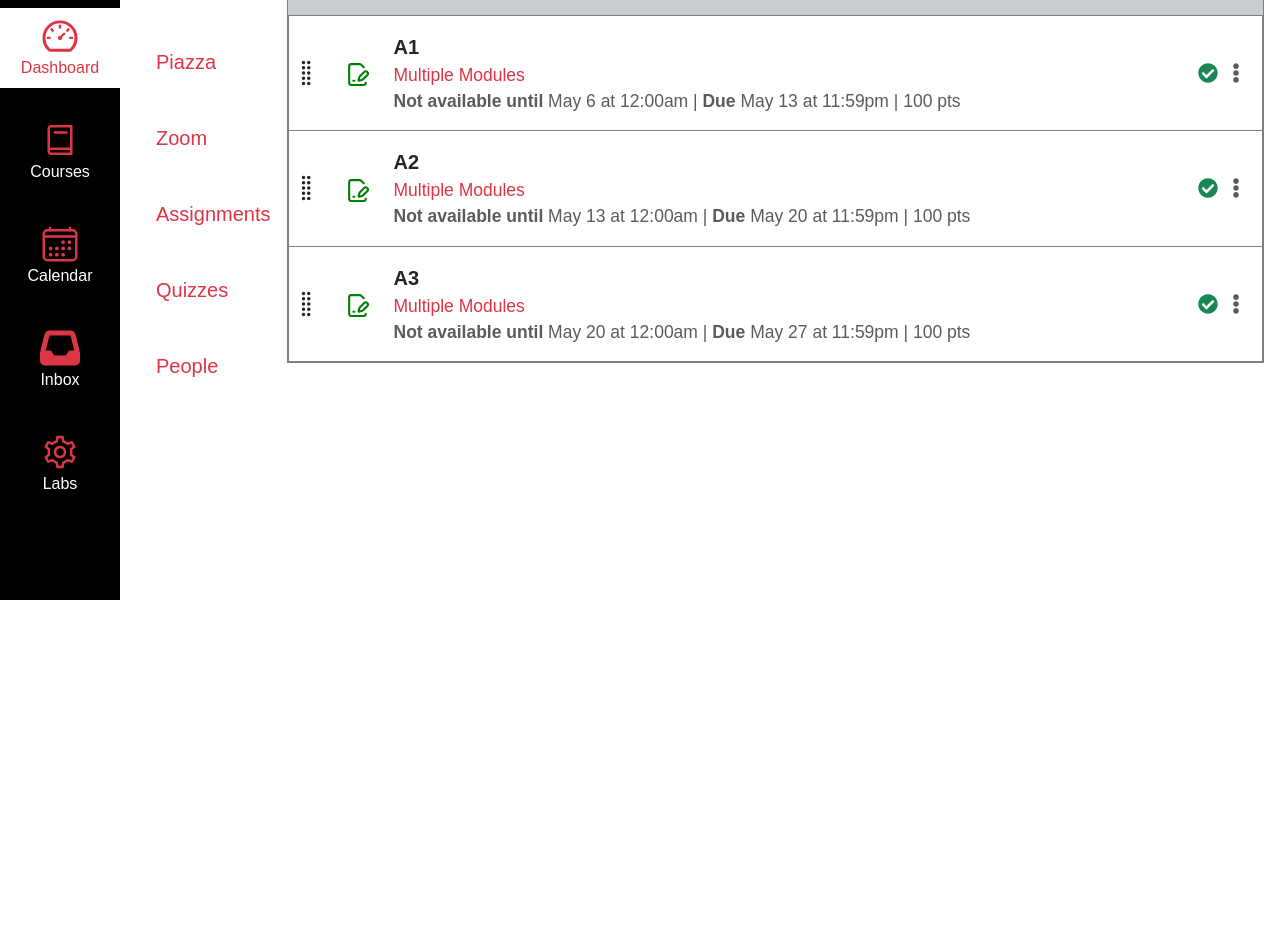
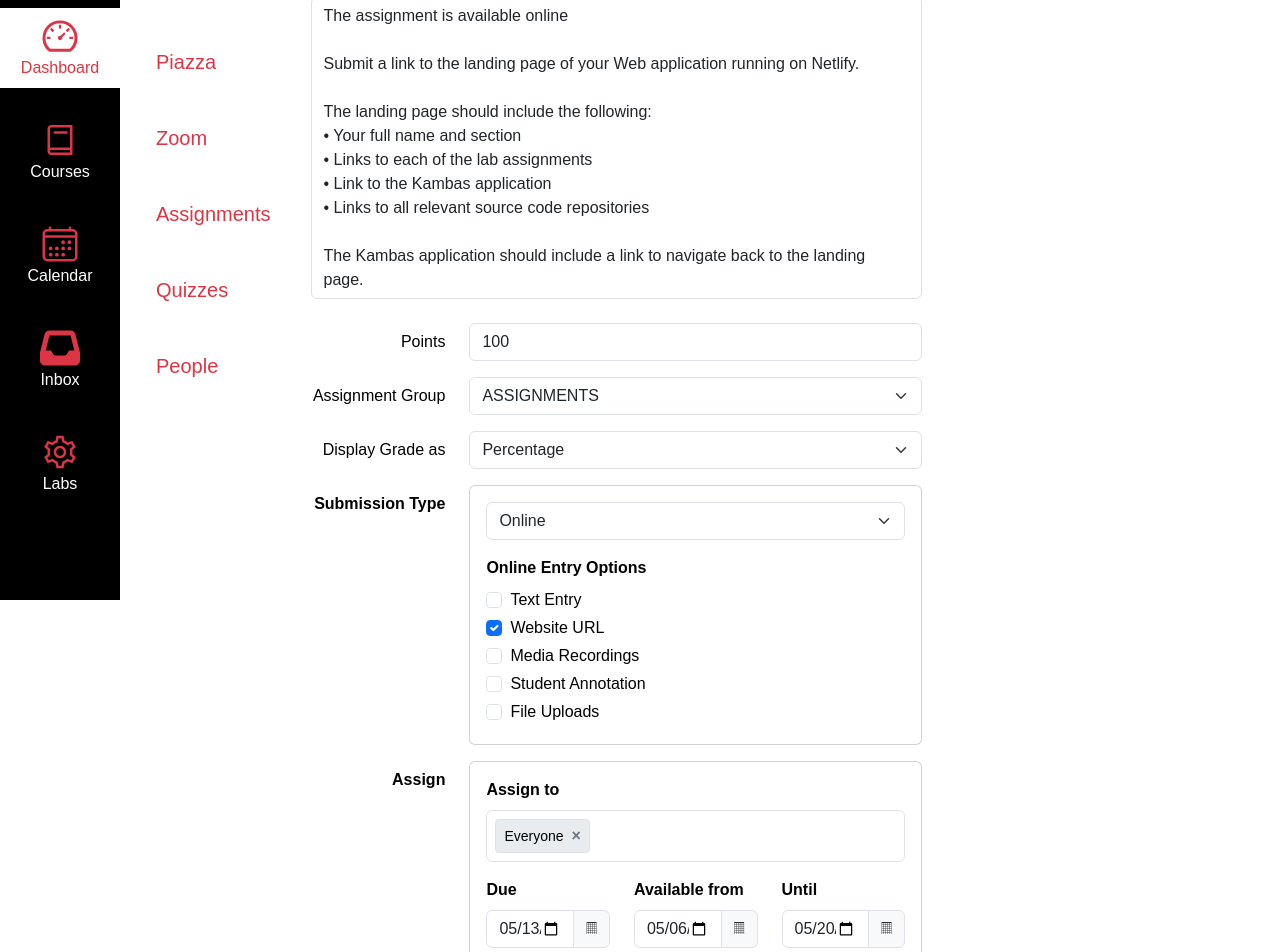
Before and after one commit to nishit3/webdev-assignment-1-nishit3, a Next.js app: page /Courses/1/Assignments in a window 1280 px wide. Shown: the part 200-1152 px from the top of the page. Before the commit the page ends 800 px from the top, so only its background shows below. Built offline with nearby package versions, Linux system fonts and the light colour scheme.

Commit message:
fix lab2

```diff
--- a/src/app/(Kambaz)/Courses/[cid]/Assignments/[aid]/page.js
+++ b/src/app/(Kambaz)/Courses/[cid]/Assignments/[aid]/page.js
@@ -269,7 +269,6 @@ The Kambas application should include a link to navigate back to the landing pag
                           id="wd-due-date"
                           defaultValue="2024-05-13T23:59"
                         />
-                        <InputGroup.Text>𝄜</InputGroup.Text>
                       </InputGroup>
                     </div>
                   </Col>
@@ -288,7 +287,6 @@ The Kambas application should include a link to navigate back to the landing pag
                           id="wd-available-from"
                           defaultValue="2024-05-06T12:00"
                         />
-                        <InputGroup.Text>𝄜</InputGroup.Text>
                       </InputGroup>
                     </div>
                   </Col>
@@ -307,7 +305,6 @@ The Kambas application should include a link to navigate back to the landing pag
                           id="wd-available-until"
                           defaultValue="2024-05-20T23:59"
                         />
-                        <InputGroup.Text>𝄜</InputGroup.Text>
                       </InputGroup>
                     </div>
                   </Col>
--- a/src/app/(Kambaz)/Courses/[cid]/Assignments/page.js
+++ b/src/app/(Kambaz)/Courses/[cid]/Assignments/page.js
@@ -1,136 +1,329 @@
-import Link from "next/link";
-import {
-  Button,
-  ListGroup,
-  ListGroupItem,
-  Form,
-  InputGroup,
-  Row,
-  Col,
-} from "react-bootstrap";
-import { LuFilePenLine } from "react-icons/lu";
-import { BsGripVertical } from "react-icons/bs";
-import { FaEllipsisV, FaCheckCircle } from "react-icons/fa";
-import { AiOutlinePlus } from "react-icons/ai";
+"use client";
 
-export default async function Assignments({ params }) {
-  const { cid } = await params;
+import { Button, Row, Col, InputGroup } from "react-bootstrap";
+
+export default function Assignment() {
   return (
-    <div id="wd-assignments">
-      <Row className="mb-4">
-        <Col md={6}>
-          <InputGroup>
-            <Form.Control
+    <div className="container-fluid p-4">
+      <Row>
+        <Col lg={8}>
+          <div className="mb-3">
+            <label
+              htmlFor="wd-name"
+              className="form-label"
+              style={{ color: "black" }}
+            >
+              Assignment Name
+            </label>
+            <input
               type="text"
-              placeholder="Search..."
-              id="wd-search-assignment"
+              className="form-control"
+              id="wd-name"
+              defaultValue="A1"
+              placeholder="Assignment Name"
             />
-          </InputGroup>
+          </div>
+
+          <div className="mb-4">
+            <textarea
+              className="form-control w-100"
+              rows={12}
+              style={{ resize: "none", overflow: "hidden", minHeight: "300px" }}
+              id="wd-description"
+              defaultValue={`The assignment is available online
+
+Submit a link to the landing page of your Web application running on Netlify.
+
+The landing page should include the following:
+• Your full name and section
+• Links to each of the lab assignments
+• Link to the Kambas application
+• Links to all relevant source code repositories
+
+The Kambas application should include a link to navigate back to the landing page.`}
+            />
+          </div>
+
+          <Row className="mb-3">
+            <Col sm={3} className="text-end">
+              <label
+                htmlFor="wd-points"
+                className="col-form-label"
+                style={{ color: "black" }}
+              >
+                Points
+              </label>
             </Col>
-        <Col md={6} className="text-end">
-          <Button
-            variant="outline-secondary"
-            className="me-2"
-            id="wd-add-assignment-group"
-          >
-            <AiOutlinePlus className="me-1" /> Group
-          </Button>
-          <Button variant="danger" id="wd-add-assignment">
-            <AiOutlinePlus className="me-1" /> Assignment
-          </Button>
+            <Col sm={9}>
+              <input
+                type="number"
+                className="form-control"
+                id="wd-points"
+                defaultValue={100}
+              />
             </Col>
           </Row>
 
-      <ListGroup className="rounded-0" id="wd-assignments-list">
-        <ListGroupItem className="wd-assignment-group p-0 mb-5 fs-5 border-gray">
-          <div className="wd-title p-3 ps-2 bg-secondary d-flex justify-content-between align-items-center">
-            <div className="d-flex align-items-center">
-              <BsGripVertical className="me-2 fs-3" />
-              <span className="fw-bold">ASSIGNMENTS</span>
-              <span className="badge bg-light text-dark ms-2">
-                40% of Total
+          <Row className="mb-3">
+            <Col sm={3} className="text-end">
+              <label
+                htmlFor="wd-group"
+                className="col-form-label"
+                style={{ color: "black" }}
+              >
+                Assignment Group
+              </label>
+            </Col>
+            <Col sm={9}>
+              <select className="form-select" id="wd-group">
+                <option value="ASSIGNMENTS">ASSIGNMENTS</option>
+                <option value="QUIZZES">QUIZZES</option>
+                <option value="EXAMS">EXAMS</option>
+                <option value="PROJECT">PROJECT</option>
+              </select>
+            </Col>
+          </Row>
+
+          <Row className="mb-3">
+            <Col sm={3} className="text-end">
+              <label
+                htmlFor="wd-display-grade-as"
+                className="col-form-label"
+                style={{ color: "black" }}
+              >
+                Display Grade as
+              </label>
+            </Col>
+            <Col sm={9}>
+              <select className="form-select" id="wd-display-grade-as">
+                <option value="Percentage">Percentage</option>
+                <option value="Points">Points</option>
+                <option value="Letter">Letter Grade</option>
+              </select>
+            </Col>
+          </Row>
+
+          <Row className="mb-3">
+            <Col sm={3} className="text-end">
+              <label
+                className="col-form-label fw-bold"
+                style={{ color: "black" }}
+              >
+                Submission Type
+              </label>
+            </Col>
+            <Col sm={9}>
+              <div className="card p-3">
+                <select className="form-select mb-3" id="wd-submission-type">
+                  <option value="Online">Online</option>
+                  <option value="Paper">On Paper</option>
+                  <option value="External">External Tool</option>
+                </select>
+
+                <div>
+                  <strong style={{ color: "black" }}>
+                    Online Entry Options
+                  </strong>
+                  <div className="mt-2">
+                    <div className="form-check mb-1 d-flex align-items-start">
+                      <input
+                        className="form-check-input me-2 mt-1"
+                        type="checkbox"
+                        id="wd-text-entry"
+                      />
+                      <label
+                        className="form-check-label mb-0"
+                        htmlFor="wd-text-entry"
+                        style={{ color: "black" }}
+                      >
+                        Text Entry
+                      </label>
+                    </div>
+                    <div className="form-check mb-1 d-flex align-items-start">
+                      <input
+                        className="form-check-input me-2 mt-1"
+                        type="checkbox"
+                        id="wd-website-url"
+                        defaultChecked
+                      />
+                      <label
+                        className="form-check-label mb-0"
+                        htmlFor="wd-website-url"
+                        style={{ color: "black" }}
+                      >
+                        Website URL
+                      </label>
+                    </div>
+                    <div className="form-check mb-1 d-flex align-items-start">
+                      <input
+                        className="form-check-input me-2 mt-1"
+                        type="checkbox"
+                        id="wd-media-recordings"
+                      />
+                      <label
+                        className="form-check-label mb-0"
+                        htmlFor="wd-media-recordings"
+                        style={{ color: "black" }}
+                      >
+                        Media Recordings
+                      </label>
+                    </div>
+                    <div className="form-check mb-1 d-flex align-items-start">
+                      <input
+                        className="form-check-input me-2 mt-1"
+                        type="checkbox"
+                        id="wd-student-annotation"
+                      />
+                      <label
+                        className="form-check-label mb-0"
+                        htmlFor="wd-student-annotation"
+                        style={{ color: "black" }}
+                      >
+                        Student Annotation
+                      </label>
+                    </div>
+                    <div className="form-check mb-1 d-flex align-items-start">
+                      <input
+                        className="form-check-input me-2 mt-1"
+                        type="checkbox"
+                        id="wd-file-upload"
+                      />
+                      <label
+                        className="form-check-label mb-0"
+                        htmlFor="wd-file-upload"
+                        style={{ color: "black" }}
+                      >
+                        File Uploads
+                      </label>
+                    </div>
+                  </div>
+                </div>
+              </div>
+            </Col>
+          </Row>
+
+          <Row className="mb-3">
+            <Col sm={3} className="text-end">
+              <label
+                className="col-form-label fw-bold"
+                style={{ color: "black" }}
+              >
+                Assign
+              </label>
+            </Col>
+            <Col sm={9}>
+              <div className="card p-3">
+                <div className="mb-3">
+                  <label
+                    className="form-label fw-bold"
+                    style={{ color: "black" }}
+                  >
+                    Assign to
+                  </label>
+                  <div
+                    className="form-control"
+                    style={{ minHeight: "40px", padding: "8px" }}
+                  >
+                    <span
+                      className="me-2"
+                      style={{
+                        backgroundColor: "#e9ecef",
+                        color: "black",
+                        padding: "4px 8px",
+                        fontSize: "14px",
+                        borderRadius: "4px",
+                        display: "inline-flex",
+                        alignItems: "center",
+                        border: "1px solid #dee2e6",
+                      }}
+                    >
+                      Everyone
+                      <span
+                        style={{
+                          marginLeft: "8px",
+                          cursor: "pointer",
+                          color: "#6c757d",
+                          fontWeight: "bold",
+                          fontSize: "16px",
+                        }}
+                      >
+                        ×
+                      </span>
                     </span>
                   </div>
-            <div>
-              <Button variant="outline-primary" size="sm" className="me-2">
-                <AiOutlinePlus className="me-1" />
-              </Button>
-              <FaEllipsisV className="text-muted" />
                 </div>
+
+                <Row>
+                  <Col md={4}>
+                    <div className="mb-3">
+                      <label
+                        className="form-label fw-bold"
+                        style={{ color: "black" }}
+                      >
+                        Due
+                      </label>
+                      <InputGroup>
+                        <input
+                          type="datetime-local"
+                          className="form-control"
+                          id="wd-due-date"
+                          defaultValue="2024-05-13T23:59"
+                        />
+                        <InputGroup.Text>𝄜</InputGroup.Text>
+                      </InputGroup>
                     </div>
-          <ListGroup className="wd-assignment-items rounded-0">
-            <ListGroupItem className="wd-assignment p-3 ps-1 d-flex align-items-center">
-              <BsGripVertical className="me-3 fs-3" />
-              <div className="p-2 rounded me-3">
-                <LuFilePenLine color="green" size={25} />
+                  </Col>
+                  <Col md={4}>
+                    <div className="mb-3">
+                      <label
+                        className="form-label fw-bold"
+                        style={{ color: "black" }}
+                      >
+                        Available from
+                      </label>
+                      <InputGroup>
+                        <input
+                          type="datetime-local"
+                          className="form-control"
+                          id="wd-available-from"
+                          defaultValue="2024-05-06T12:00"
+                        />
+                        <InputGroup.Text>𝄜</InputGroup.Text>
+                      </InputGroup>
                     </div>
-              <div className="flex-grow-1">
-                <Link
-                  href={`/Courses/${cid}/Assignments/123`}
-                  className="text-decoration-none text-dark"
+                  </Col>
+                  <Col md={4}>
+                    <div className="mb-3">
+                      <label
+                        className="form-label fw-bold"
+                        style={{ color: "black" }}
                       >
-                  <div className="fw-bold">A1</div>
-                  <div className="text-danger small">Multiple Modules</div>
-                  <div className="text-muted small">
-                    <strong>Not available until</strong> May 6 at 12:00am |
-                    <strong> Due</strong> May 13 at 11:59pm | 100 pts
+                        Until
+                      </label>
+                      <InputGroup>
+                        <input
+                          type="datetime-local"
+                          className="form-control"
+                          id="wd-available-until"
+                          defaultValue="2024-05-20T23:59"
+                        />
+                        <InputGroup.Text>𝄜</InputGroup.Text>
+                      </InputGroup>
                     </div>
-                </Link>
+                  </Col>
+                </Row>
               </div>
-              <div className="d-flex align-items-center">
-                <FaCheckCircle className="text-success me-2" />
-                <FaEllipsisV className="text-muted" />
+            </Col>
+          </Row>
+
+          <hr className="my-4" />
+
+          <div className="d-flex justify-content-end gap-2">
+            <Button variant="outline-secondary">Cancel</Button>
+            <Button variant="danger">Save</Button>
           </div>
-            </ListGroupItem>
-            <ListGroupItem className="wd-assignment p-3 ps-1 d-flex align-items-center">
-              <BsGripVertical className="me-3 fs-3" />
-              <div className="p-2 rounded me-3">
-                <LuFilePenLine color="green" size={25} />
-              </div>
-              <div className="flex-grow-1">
-                <Link
-                  href={`/Courses/${cid}/Assignments/124`}
-                  className="text-decoration-none text-dark"
-                >
-                  <div className="fw-bold">A2</div>
-                  <div className="text-danger small">Multiple Modules</div>
-                  <div className="text-muted small">
-                    <strong>Not available until</strong> May 13 at 12:00am |
-                    <strong> Due</strong> May 20 at 11:59pm | 100 pts
-                  </div>
-                </Link>
-              </div>
-              <div className="d-flex align-items-center">
-                <FaCheckCircle className="text-success me-2" />
-                <FaEllipsisV className="text-muted" />
-              </div>
-            </ListGroupItem>
-            <ListGroupItem className="wd-assignment p-3 ps-1 d-flex align-items-center">
-              <BsGripVertical className="me-3 fs-3" />
-              <div className="p-2 rounded me-3">
-                <LuFilePenLine color="green" size={25} />
-              </div>
-              <div className="flex-grow-1">
-                <Link
-                  href={`/Courses/${cid}/Assignments/125`}
-                  className="text-decoration-none text-dark"
-                >
-                  <div className="fw-bold">A3</div>
-                  <div className="text-danger small">Multiple Modules</div>
-                  <div className="text-muted small">
-                    <strong>Not available until</strong> May 20 at 12:00am |
-                    <strong> Due</strong> May 27 at 11:59pm | 100 pts
-                  </div>
-                </Link>
-              </div>
-              <div className="d-flex align-items-center">
-                <FaCheckCircle className="text-success me-2" />
-                <FaEllipsisV className="text-muted" />
-              </div>
-            </ListGroupItem>
-          </ListGroup>
-        </ListGroupItem>
-      </ListGroup>
+        </Col>
+      </Row>
     </div>
   );
 }
```
Also changed, not shown: src/app/Labs/Lab2/ScreenSizeLabel.js (+22 -7 lines), src/app/Labs/styles.css (added), src/app/globals.css (added), src/app/page.module.css (added). Lines whose indentation alone changed are shown as unchanged.
